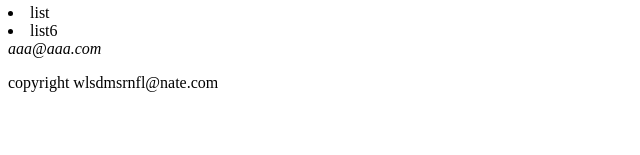
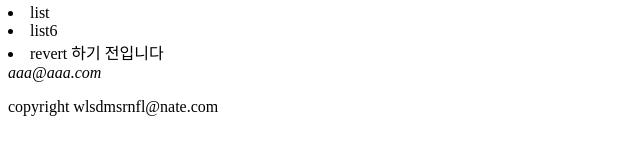
Before and after one commit to JinEunPark/fornt-ejnd, a plain HTML site: page index.html in a window 1280 px wide. Shown: the part 253-408 px from the top of the page, without its empty margins (0-640 px from the left). Drawn offline with Linux system fonts and the light colour scheme.

Commit message:
revert 전

```diff
--- a/index.html
+++ b/index.html
@@ -34,6 +34,7 @@
           <li>list</li>
           <li>list</li>
           <li>list6</li>
+          <li>revert 하기 전입니다</li>
         </lu>
       </nav>
     </header>
```
